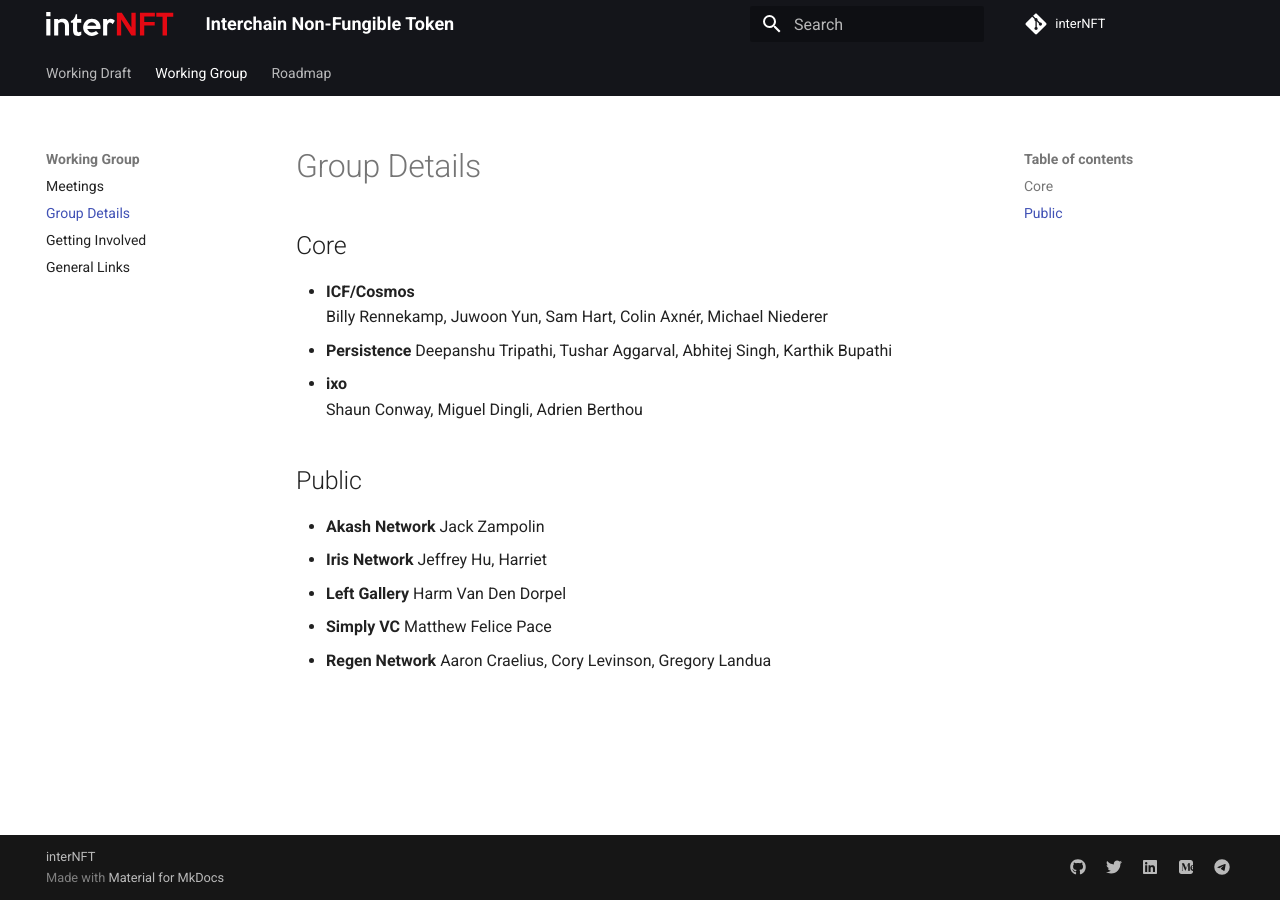
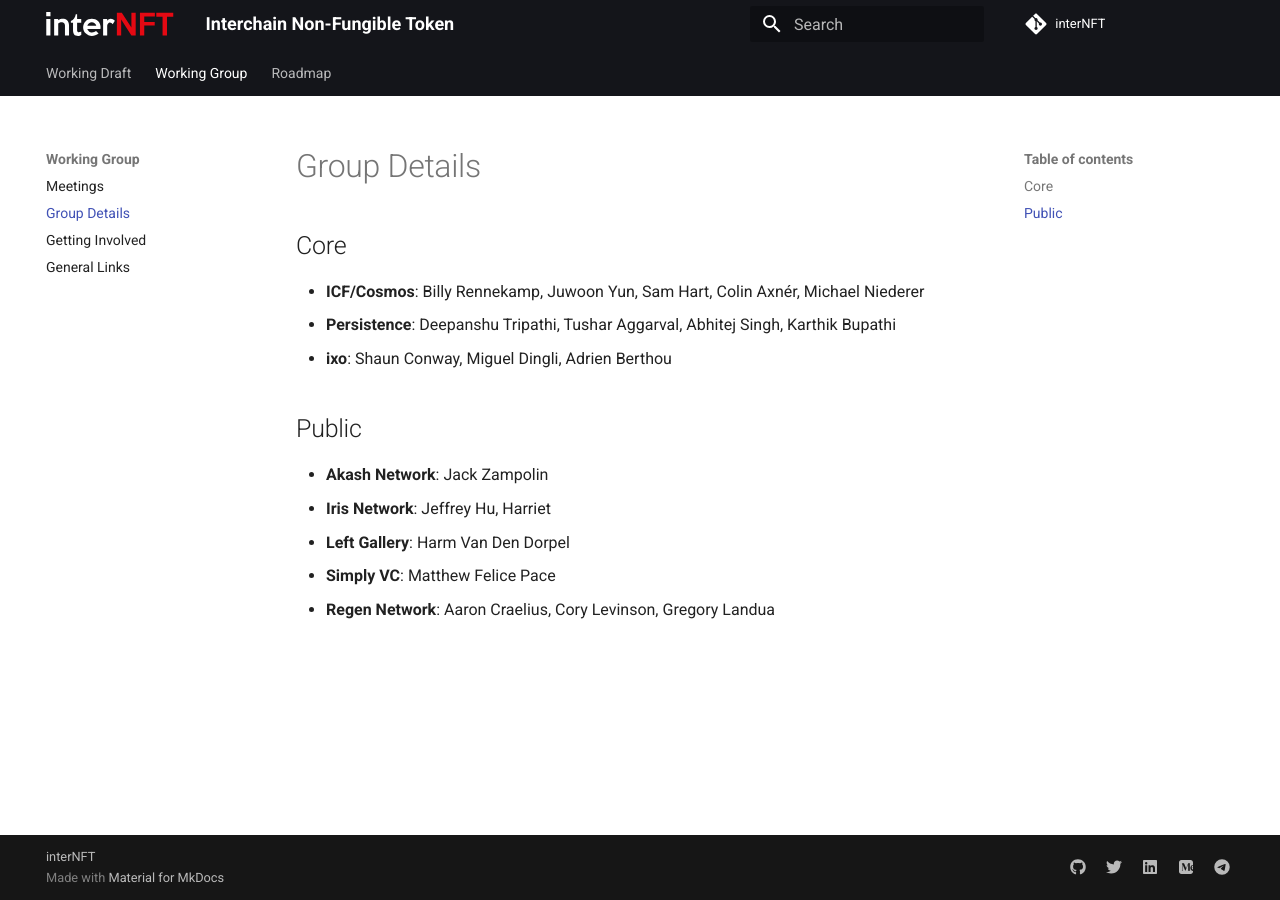
Before and after one commit to interNFT/documentation, an MkDocs documentation site: the page built from markdowns/workingGroup/groupDetails.md, in a window 1280 px wide. Built offline with MkDocs 1.6.1 and Material for MkDocs 9.7.7, drawn with Linux system fonts in a browser that asks for light colours.

```diff
--- a/markdowns/workingGroup/groupDetails.md
+++ b/markdowns/workingGroup/groupDetails.md
@@ -2,34 +2,14 @@
 
 ## Core
 
-* **ICF/Cosmos**
-Billy Rennekamp,
-Juwoon Yun,
-Sam Hart,
-Colin Axnér,
-Michael Niederer
-* **Persistence**
-Deepanshu Tripathi,
-Tushar Aggarval,
-Abhitej Singh,
-Karthik Bupathi
-* **ixo**
-Shaun Conway,
-Miguel Dingli,
-Adrien Berthou
+* **ICF/Cosmos**: Billy Rennekamp, Juwoon Yun, Sam Hart, Colin Axnér, Michael Niederer
+* **Persistence**: Deepanshu Tripathi, Tushar Aggarval, Abhitej Singh, Karthik Bupathi
+* **ixo**: Shaun Conway, Miguel Dingli, Adrien Berthou
 
 ## Public
 
-* **Akash Network**
-Jack Zampolin
-* **Iris Network**
-Jeffrey Hu,
-Harriet
-* **Left Gallery**
-Harm Van Den Dorpel
-* **Simply VC**
-Matthew Felice Pace
-* **Regen Network**
-Aaron Craelius,
-Cory Levinson,
-Gregory Landua
+* **Akash Network**: Jack Zampolin
+* **Iris Network**: Jeffrey Hu, Harriet
+* **Left Gallery**: Harm Van Den Dorpel
+* **Simply VC**: Matthew Felice Pace
+* **Regen Network**: Aaron Craelius, Cory Levinson, Gregory Landua
```
